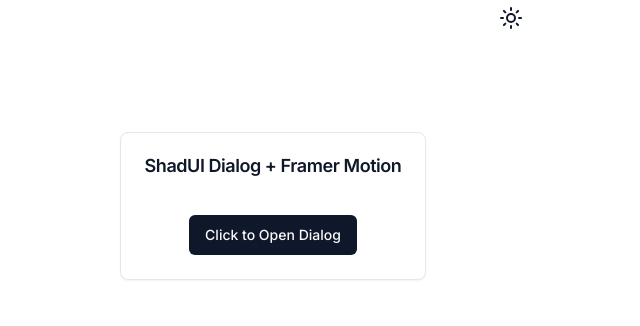
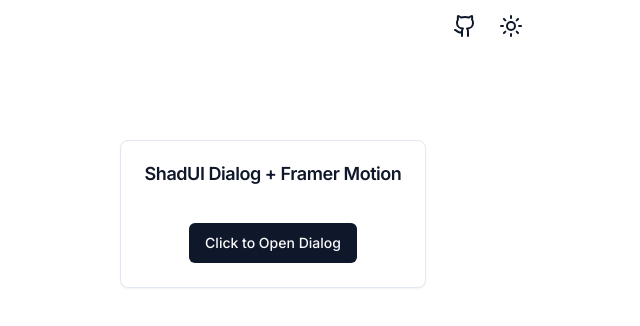
Before and after one commit to stevecastaneda/shadcn-framer, a Next.js app: page / in a window 1280 px wide. Shown: the top 326 px of the page, without its empty margins (367-1007 px from the left). Built offline with nearby package versions, Linux system fonts and the light colour scheme.

Commit message:
Add github url

```diff
--- a/app/layout.tsx
+++ b/app/layout.tsx
@@ -2,6 +2,8 @@
 import { Inter } from "next/font/google";
 import { ThemeProvider } from "@/components/theme-provider";
 import { ModeToggle } from "@/components/mode-toggle";
+import { GithubIcon } from "lucide-react";
+import { Button } from "@/components/ui/button";
 
 const inter = Inter({ subsets: ["latin"] });
 
@@ -20,7 +22,12 @@
     <html lang="en">
       <body className={inter.className}>
         <ThemeProvider attribute="class" defaultTheme="system" enableSystem>
-          <div className="max-w-lg flex justify-end mx-auto">
+          <div className="max-w-lg flex justify-end mx-auto space-x-2.5 mt-2">
+            <Button asChild variant="ghost" size="sm" className="w-9 px-0">
+              <a href="https://github.com/stevecastaneda/shadcn-framer">
+                <GithubIcon className="w-6 h-6" />
+              </a>
+            </Button>
             <ModeToggle />
           </div>
           {children}
```
